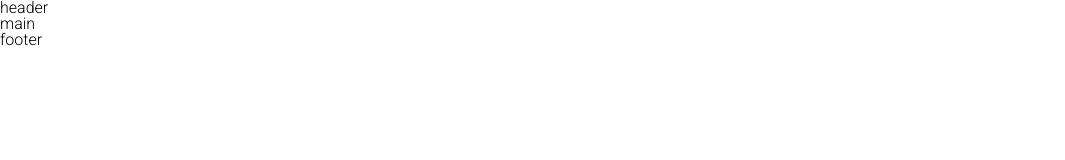
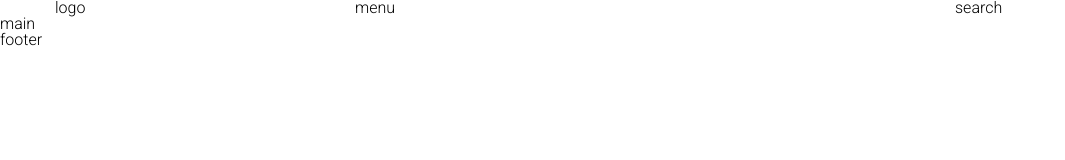
Before and after one commit to KolesnikovaKateKh/KolesnikovaTry2.github.io, a plain HTML site: page index.html in a window 1280 px wide. Shown: the whole page, without its empty margins (0-1065 px from the left). Drawn offline with Linux system fonts and the light colour scheme.

Commit message:
added menu anf col

```diff
--- a/index.html
+++ b/index.html
@@ -11,7 +11,15 @@
     <link href="https://fonts.googleapis.com/css2?family=Roboto:wght@700&display=swap" rel="stylesheet">
 </head>
 <body>
-    <header class="header">header</header>
+    <header class="header">
+        <div class="container">
+            <div class="row">
+                <div class="col-md-3">logo</div>
+                <div class="col-md-6">menu</div>
+                <div class="col-md-3">search</div>
+            </div>
+        </div>
+    </header>
     <main class="main">main</main>
     <footer class="footer">footer</footer>
 </body>
--- a/style.css
+++ b/style.css
@@ -4,3 +4,29 @@
 body {
     font-family: 'Roboto', sans-serif;
 }
+.container{
+    width: 1200px;
+    margin: 0 auto;
+    padding-left: 15px;
+    padding-right: 15px;
+}
+.row {
+    margin-left: -15px;
+    margin-right: -15px;
+}
+.row:after {
+    clear: both;
+    display: block;
+    content: "";
+}
+[class*="col-"] {
+    float: left;
+    padding-left: 15px;
+    padding-right: 15px;
+}
+.col-md-3 {
+    width: 25%;
+}
+.col-md-6 {
+    width: 50%;
+}
```
